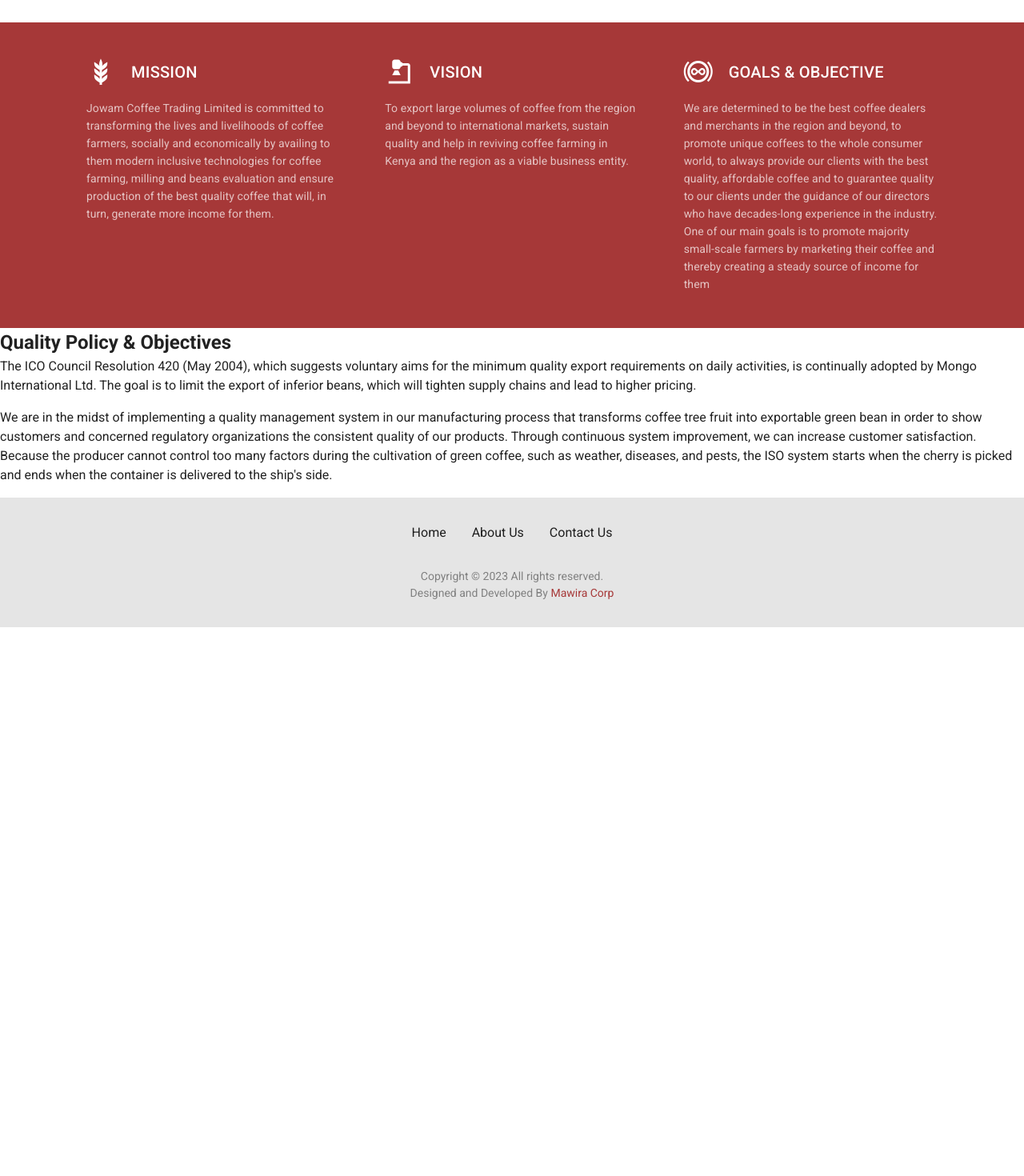
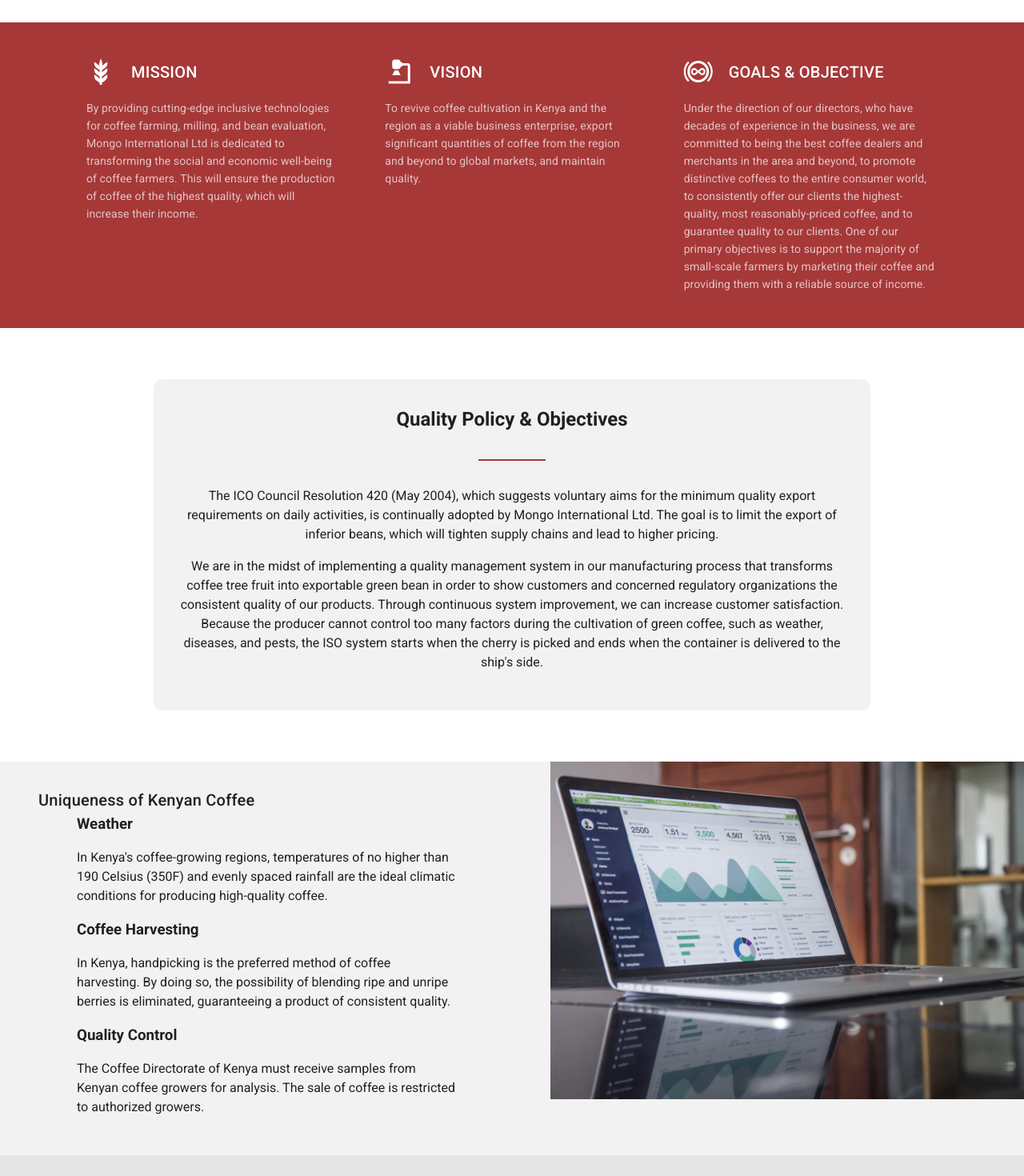
Before and after one commit to rodgersBRY/mongo-coffee, a Vue app: page /about in a window 1280 px wide. Shown: the part 900-2370 px from the top of the page at 80% size. Before the commit the page ends 1684 px from the top, so only its background shows below. Built offline with nearby package versions, Linux system fonts and the light colour scheme.

Commit message:
complete altering the content of the website

```diff
--- a/src/views/about.vue
+++ b/src/views/about.vue
@@ -58,6 +58,7 @@
 
       <div class="quality-policy">
         <h2>Quality Policy & Objectives</h2>
+        <div class="divider"></div>
         <p>The ICO Council Resolution 420 (May 2004), which suggests voluntary aims for the minimum quality export requirements on daily activities, is continually adopted by Mongo International Ltd. The goal is to limit the export of inferior beans, which will tighten supply chains and lead to higher pricing.
         </p>
         <p>We are in the midst of implementing a quality management system in our manufacturing process that transforms coffee tree fruit into exportable green bean in order to show customers and concerned regulatory organizations the consistent quality of our products. Through continuous system improvement, we can increase customer satisfaction. Because the producer cannot control too many factors during the cultivation of green coffee, such as weather, diseases, and pests, the ISO system starts when the cherry is picked and ends when the container is delivered to the ship's side.
@@ -65,8 +66,16 @@
       </div>
 
       <section class="uniqueness">
-        <div class="info"></div>
-        <div class="image"></div>
+        <div class="info-div">
+          <h2 class="title">Uniqueness of Kenyan Coffee</h2>
+          <div class="details" v-for="(prop, i) in properties" :key="i">
+            <h3>{{ prop.title }}</h3>
+            <p>{{ prop.details }}</p>
+          </div>
+        </div>
+        <div class="image">
+          <img width="100%" src="@/assets/business.jpg" alt="unique kenyan coffee">
+        </div>
       </section>
     </main>
 
@@ -86,21 +95,26 @@
           icon: "mdi-barley",
           tab: "MISSION",
           content:
-            "Jowam Coffee Trading Limited is committed to transforming the lives and livelihoods of coffee farmers, socially and economically by availing to them modern inclusive technologies for coffee farming, milling and beans evaluation and ensure production of the best quality coffee that will, in turn, generate more income for them.",
+            "By providing cutting-edge inclusive technologies for coffee farming, milling, and bean evaluation, Mongo International Ltd is dedicated to transforming the social and economic well-being of coffee farmers. This will ensure the production of coffee of the highest quality, which will increase their income.",
         },
         {
           icon: "mdi-camera-document",
           tab: "VISION",
           content:
-            "To export large volumes of coffee from the region and beyond to international markets, sustain quality and help in reviving coffee farming in Kenya and the region as a viable business entity.",
+            "To revive coffee cultivation in Kenya and the region as a viable business enterprise, export significant quantities of coffee from the region and beyond to global markets, and maintain quality.",
         },
         {
           icon: "mdi-car-brake-retarder",
           tab: "GOALS & OBJECTIVE",
           content:
-            "We are determined to be the best coffee dealers and merchants in the region and beyond, to promote unique coffees to the whole consumer world, to always provide our clients with the best quality, affordable coffee and to guarantee quality to our clients under the guidance of our directors who have decades-long experience in the industry. One of our main goals is to promote majority small-scale farmers by marketing their coffee and thereby creating a steady source of income for them",
+            "Under the direction of our directors, who have decades of experience in the business, we are committed to being the best coffee dealers and merchants in the area and beyond, to promote distinctive coffees to the entire consumer world, to consistently offer our clients the highest-quality, most reasonably-priced coffee, and to guarantee quality to our clients. One of our primary objectives is to support the majority of small-scale farmers by marketing their coffee and providing them with a reliable source of income.",
         },
       ],
+      properties: [
+        { title: "Weather", details: "In Kenya's coffee-growing regions, temperatures of no higher than 190 Celsius (350F) and evenly spaced rainfall are the ideal climatic conditions for producing high-quality coffee." },
+        { title: "Coffee Harvesting", details: "In Kenya, handpicking is the preferred method of coffee harvesting. By doing so, the possibility of blending ripe and unripe berries is eliminated, guaranteeing a product of consistent quality." },
+        {title: "Quality Control", details: "The Coffee Directorate of Kenya must receive samples from Kenyan coffee growers for analysis. The sale of coffee is restricted to authorized growers."}
+      ]
     };
   },
 };
@@ -124,6 +138,26 @@
   background: var(--primary-red-color);
 }
 
+.quality-policy {
+  text-align: center;
+  margin: 4rem auto;
+  background-color: var(--faded-white-color);
+  padding: 2rem;
+  border-radius: 10px;
+  .divider {
+    width: 10%;
+    margin: 2rem auto;
+    height: 2px;
+    background-color: var(--primary-red-color);
+  }
+}
+
+.uniqueness {
+  display: flex;
+  background-color: var(--faded-white-color);
+}
+
+// desktop screen
 @media screen and (min-width: 1000px) {
   h1 {
     font-size: 50px;
@@ -157,8 +191,33 @@
       width: 400px;
     }
   }
+
+  .quality-policy {
+    width: 70%;
+    h2 {
+      margin-bottom: 1rem;
+    }
+  }
+
+  .uniqueness {
+    .info-div {
+      flex: 3;
+      padding: 2rem 3rem;
+      .details {
+        margin-left: 3rem;
+        width: 80%;
+        h3 {
+          margin-bottom: 1rem;
+        }
+      }
+    }
+    .image {
+      flex: 3;
+    }
+  }
 }
 
+// mobile screen
 @media screen and (max-width: 1000px) {
   h1 {
     font-size: 40px;
@@ -184,5 +243,9 @@
   .values {
     flex-direction: column;
   }
+
+  .quality-policy {
+    width: 95%;
+  }
 }
 </style>
--- a/src/views/contact.vue
+++ b/src/views/contact.vue
@@ -51,25 +51,19 @@
           </div>
 
           </form>
-
         </section>
 
         <section class="location">
           <h2>Stop By For A Visit</h2>
           <p>
-            <v-icon class="mr-2">mdi-map-marker-outline</v-icon>Pension Towers,
-            4th Floor. Loita Street
+            <v-icon class="mr-2">mdi-map-marker-outline</v-icon>Location: <em>Kericho</em>
           </p>
           <p>
             <v-icon class="mr-2">mdi-email-outline</v-icon>
-            Emails
-          <ul style="list-style:none">
-            <li class="ml-3"><em>trading@jowamcoffee.com</em> </li>
-            <li class="ml-3"><em>kelvin.bundi@jowamcoffee.com</em> </li>
-          </ul>
+            Email: <em>langatp@gmail.com</em>
           </p>
           <p>
-            <v-icon class="mr-2">mdi-phone-outline</v-icon>Phone: 254728919092, 254722762945
+            <v-icon class="mr-2">mdi-phone-outline</v-icon>Phone: <em>254722121969</em>
           </p>
 
           <!-- <div class="social-media">
@@ -104,31 +98,27 @@
 </script>
 
 <style scoped lang="scss">
-
-.japanese .title  {
-  color: #e09f55;
-}
-
 textarea {
   resize: none;
 }
+
 .contact-banner {
-  background-image: url("../assets/about2.jpg");
+  background-image: url("../assets/contact.jpg");
   background-size: cover;
-  color: white;
+  color: var(--accent-yellow-color);
   display: flex;
 }
 
 .contact-form {
   .input {
-    background: rgb(236, 236, 236);
+    background: var(--faded-white-color);
     border: 1px solid rgb(220, 225, 220);
     &:focus {
       outline: none;
     }
   }
   button {
-    background: rgb(131, 154, 131);
+    background: var(--accent-yellow-color);
     color: white;
     padding: 15px;
     width: 100%;
@@ -189,16 +179,9 @@
     font-size: 50px;
   }
 
-  .japanese {
-    width: 60%;
-    margin: 1rem auto 3rem auto;
-    display: flex;
-    justify-content: space-around;
-  }
-
   .contact-banner {
     background-attachment: fixed;
-    height: 60vh;
+    height: 70vh;
     padding-left: 2rem;
     justify-content: center;
     align-items: flex-end;
```
Also changed, not shown: src/assets/contact.jpg (added). Lines whose indentation alone changed are shown as unchanged.
